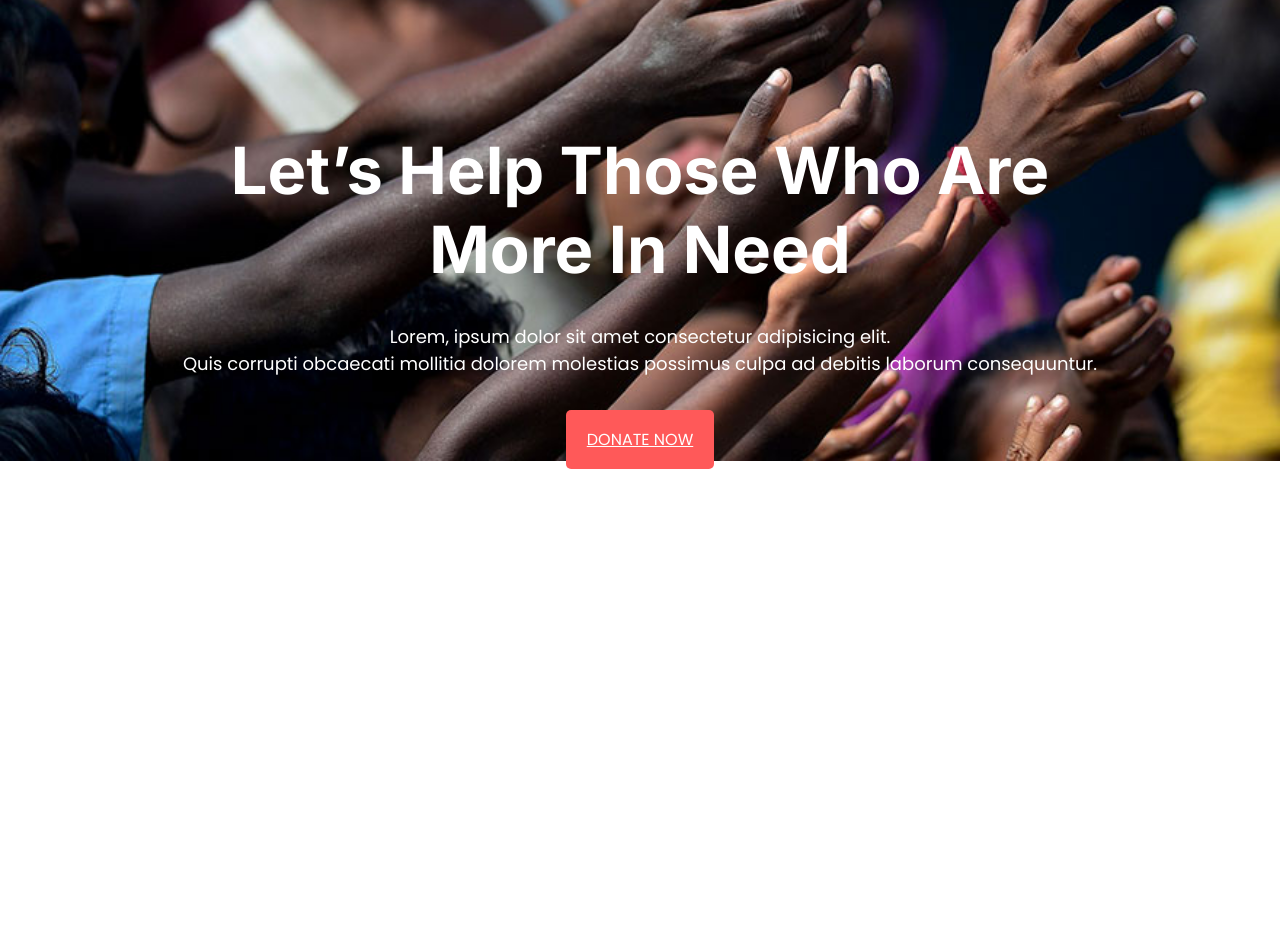
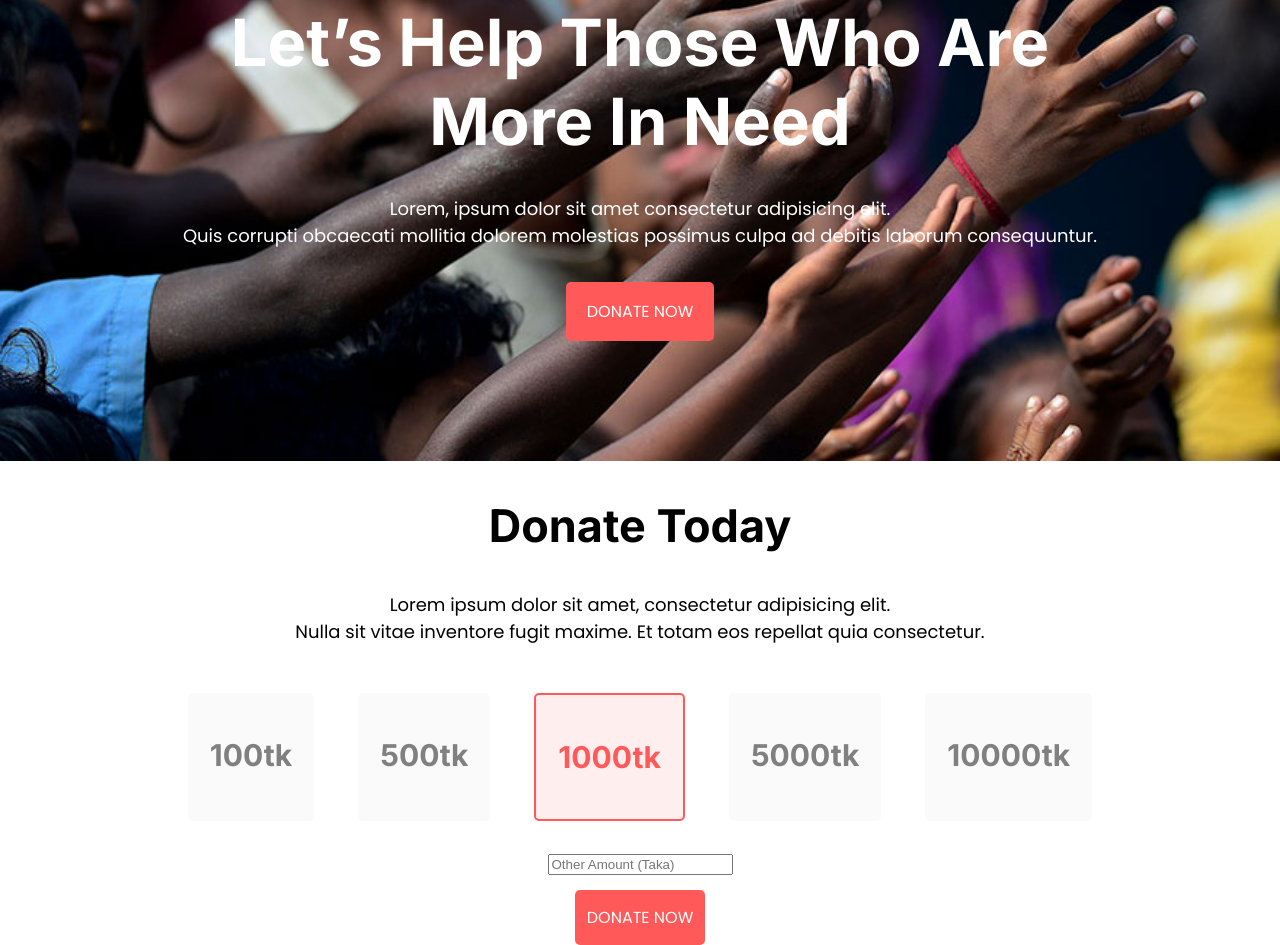
Before and after one commit to ZakariaIslamXaki/donate-today, a plain HTML site: page index.html in a window 1280 px wide. Shown: the part 179-1124 px from the top of the page. Before the commit the page ends 800 px from the top, so only its background shows below. Drawn offline with Linux system fonts and the light colour scheme.

Commit message:
donate today section added

```diff
--- a/index.html
+++ b/index.html
@@ -24,8 +24,26 @@
             <a class="hero-button" target="_blank" href="">DONATE NOW</a>
         </div>
     </section>
-    <section>
-
+    <section class="donate-now">
+        <div>
+            <h1 class="donate-now-title">Donate Today</h1>
+            <p class="donate-now-para">Lorem ipsum dolor sit amet, consectetur adipisicing elit. <br> Nulla sit vitae
+                inventore fugit maxime. Et
+                totam eos repellat quia consectetur.</p>
+        </div>
+        <div class="donate-now-amount">
+            <h3 class="amount">100tk</h3>
+            <h3 class="amount">500tk</h3>
+            <h3 class="special-amount">1000tk</h3>
+            <h3 class="amount">5000tk</h3>
+            <h3 class="amount">10000tk</h3>
+        </div>
+        <div>
+            <input class="input-amount" type="text" placeholder="Other Amount (Taka)">
+        </div>
+        <div>
+            <a class="amount-button" target="_blank" href="">DONATE NOW</a>
+        </div>
     </section>
     <section>
 
--- a/style.css
+++ b/style.css
@@ -16,7 +16,7 @@ body {
 
 .hero-text {
     text-align: center;
-    padding-top: 20%;
+    padding-top: 10%;
     color: white;
 }
 
@@ -39,4 +39,60 @@ body {
     background-color: #FF5959;
     border-radius: 5px;
     padding: 18px 21px;
+    text-decoration: none;
 }
+
+.donate-now {
+    text-align: center;
+}
+
+.donate-now-title {
+    font-family: 'Inter', sans-serif;
+    font-weight: 700;
+    font-size: 45px;
+}
+
+.donate-now-para {
+    font-family: 'Poppins', sans-serif;
+    font-weight: 400;
+    font-size: 18px;
+}
+
+.donate-now-amount {
+    display: flex;
+    gap: 44px;
+    justify-content: center;
+}
+
+.amount {
+    background-color: #FAFAFA;
+    border-radius: 5px;
+    padding: 44px 22px;
+    font-family: 'Inter', sans-serif;
+    font-weight: 700;
+    font-size: 30px;
+    color: gray;
+}
+
+.special-amount {
+    background-color: #FFEEEE;
+    border: 2px solid #FF5959;
+    border-radius: 5px;
+    padding: 44px 22px;
+    font-family: 'Inter', sans-serif;
+    font-weight: 700;
+    font-size: 30px;
+    color: #FF5959;
+}
+
+.input-amount {
+    margin-bottom: 30px;
+}
+
+.amount-button {
+    color: white;
+    background-color: #FF5959;
+    border-radius: 5px;
+    padding: 16px 12px;
+    text-decoration: none;
+}
```
